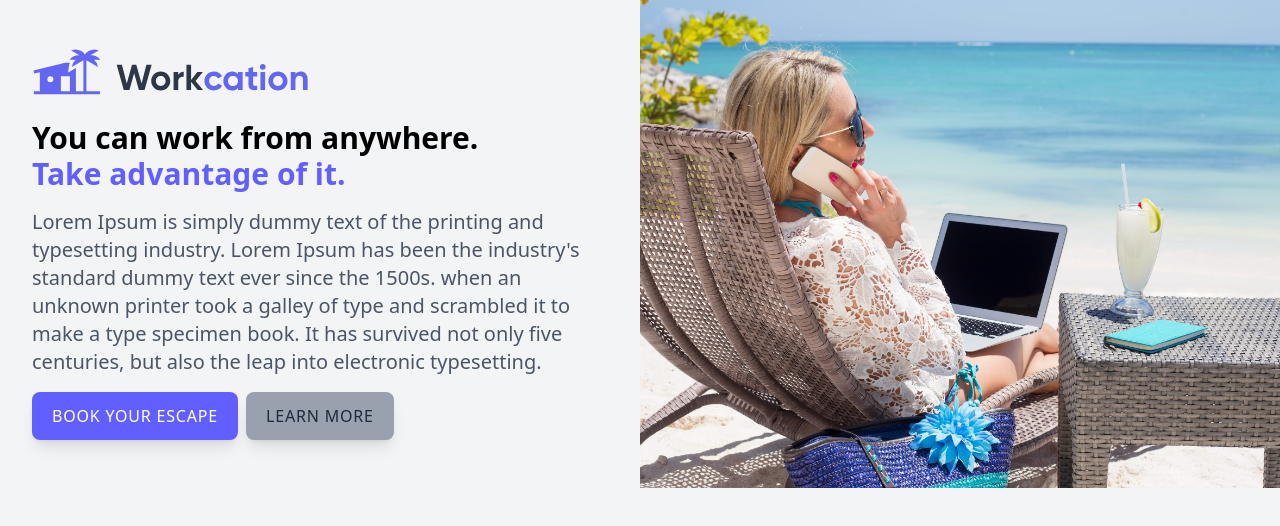
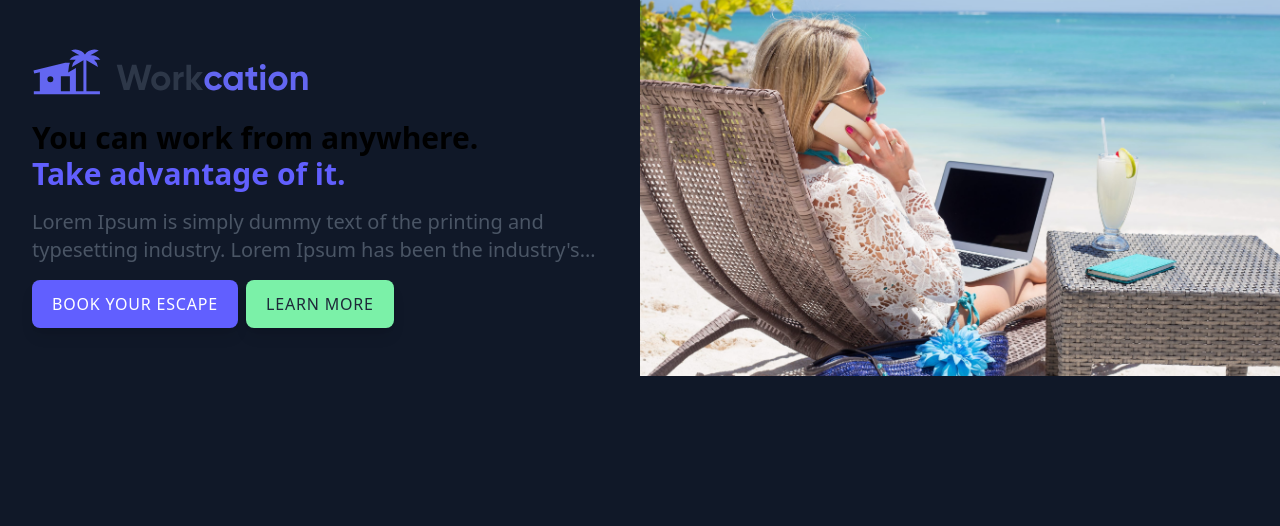
Before and after one commit to PAZZO123/TailwindCSS, a website built with Vite: page index.html in a window 1280 px wide. Built offline with nearby package versions, Linux system fonts and the light colour scheme.

Commit message:
feat:deploying repo remotely

```diff
--- a/index.html
+++ b/index.html
@@ -7,7 +7,7 @@
     <title>Vite App</title>
     <link rel="stylesheet" href="./src/style.css">
   </head>
-  <body class="bg-gray-100 sm:">
+  <body class="bg-gray-900 sm:">
    <div class="grid grid-cols-2 2xl:grid-cols-5">
 
     <div class="px-8 py-12  mx-auto col-span-2 max-w-md sm:max-w-xl sm:col-span-2 lg:max-w-full lg:col-span-1 xl:mr-0  2xl:col-span-2">
@@ -15,10 +15,10 @@
      <img class="h-12" src="src/Images/logo.svg" alt="">
 
    <img class="mt-1 rounded-xl shadow-xl sm:h-64 w-full sm:object-cover object-center lg:hidden" src="src/Images/beach-work.jpg" alt=" someone on workcation">
-   <h1 class="mt-6 font-bold text-2xl text-grey-900 sm:text-4xl lg:text-3xl">You can work from anywhere.<br class="hidden lg:inline"> <span class="text-indigo-500">Take advantage of it.</span></h1>
-   <p class="mt-2 text-gray-600 sm:mt-4 text-xl">Lorem Ipsum is simply dummy text of the printing and typesetting industry. Lorem Ipsum has been the industry's standard dummy text ever since the 1500s. when an unknown printer took a galley of type and scrambled it to make a type specimen book. It has survived not only five centuries, but also the leap into electronic typesetting.</p>
+   <h1 class="mt-6 font-bold text-2xl text-grey-900 sm:text-4xl lg:text-3xl text-justify">You can work from anywhere.<br class="hidden lg:inline"> <span class="text-indigo-500">Take advantage of it.</span></h1>
+   <p class="mt-2 text-gray-600 sm:mt-4 text-xl line-clamp-2">Lorem Ipsum is simply dummy text of the printing and typesetting industry. Lorem Ipsum has been the industry's standard dummy text ever since the 1500s. when an unknown printer took a galley of type and scrambled it to make a type specimen book. It has survived not only five centuries, but also the leap into electronic typesetting.</p>
   <div class="mt-4 space-x-1">
-      <a class="btnp" href="#">book your escape</a>
+      <a class="btnp active:bg-gray-500 " href="#">book your escape</a>
       <a class="btns" href="#">Learn More</a>
   </div>
    </div>
@@ -29,6 +29,7 @@
    <img class=" absolute insert-0 object-cover h-full w-full object-center " src="src/Images/beach-work.jpg" alt=" someone on workcation">
       </div>
    </div>
+
   </body>
 </html>
 <!-- lg:px-12 py-24 -->
--- a/src/style.css
+++ b/src/style.css
@@ -8,6 +8,6 @@
 .btns{
     @apply  focus:outline-none focus:ring focus:ring-offset-2 focus:ring-red-500
     hover:bg-gray-500 inline-block px-5
-    py-3 text-gray-800 bg-gray-400  rounded-lg shadow-lg uppercase tracking-wider
+    py-3 text-gray-800 bg-green-300  rounded-lg shadow-lg uppercase tracking-wider
      text-sm sm:text-base
 }
```
